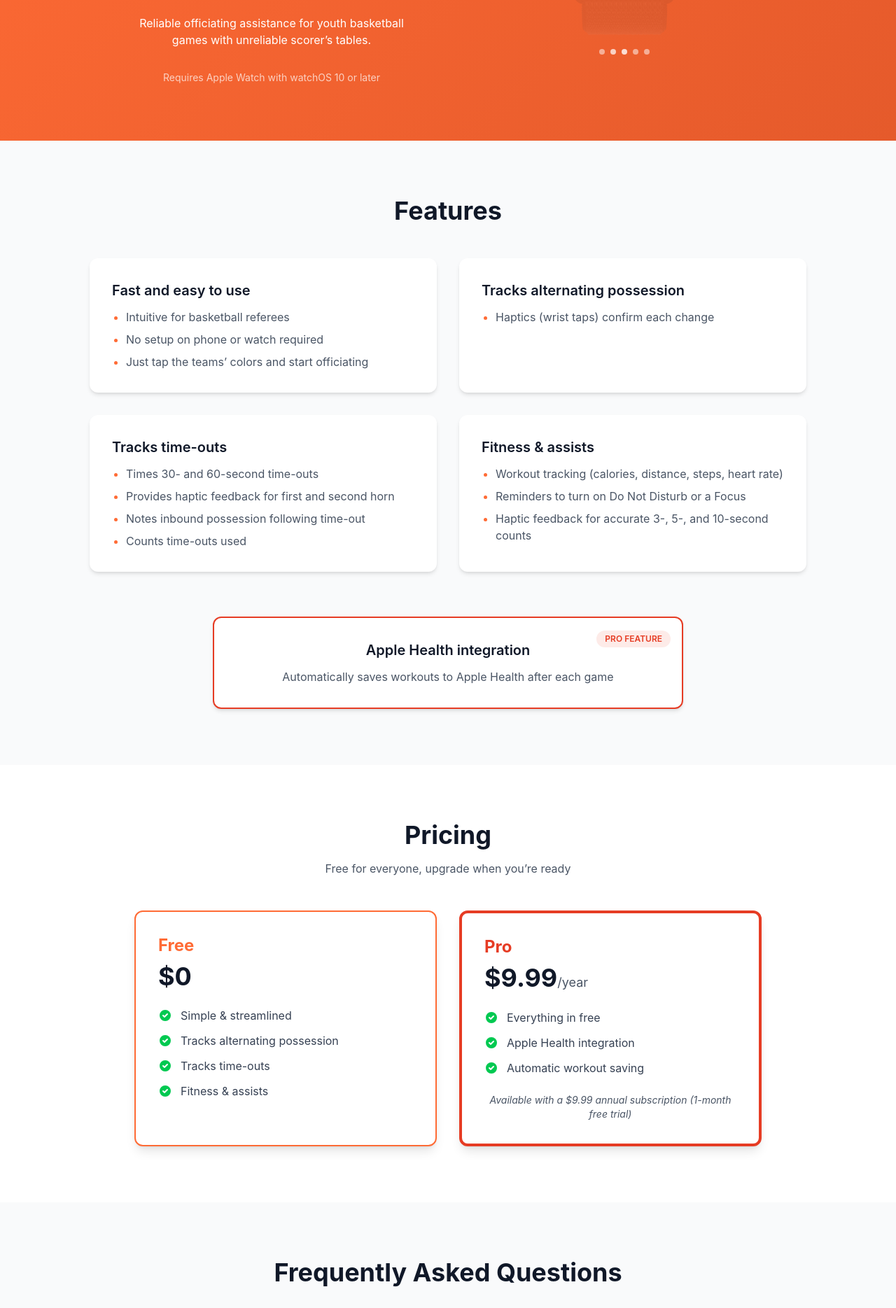
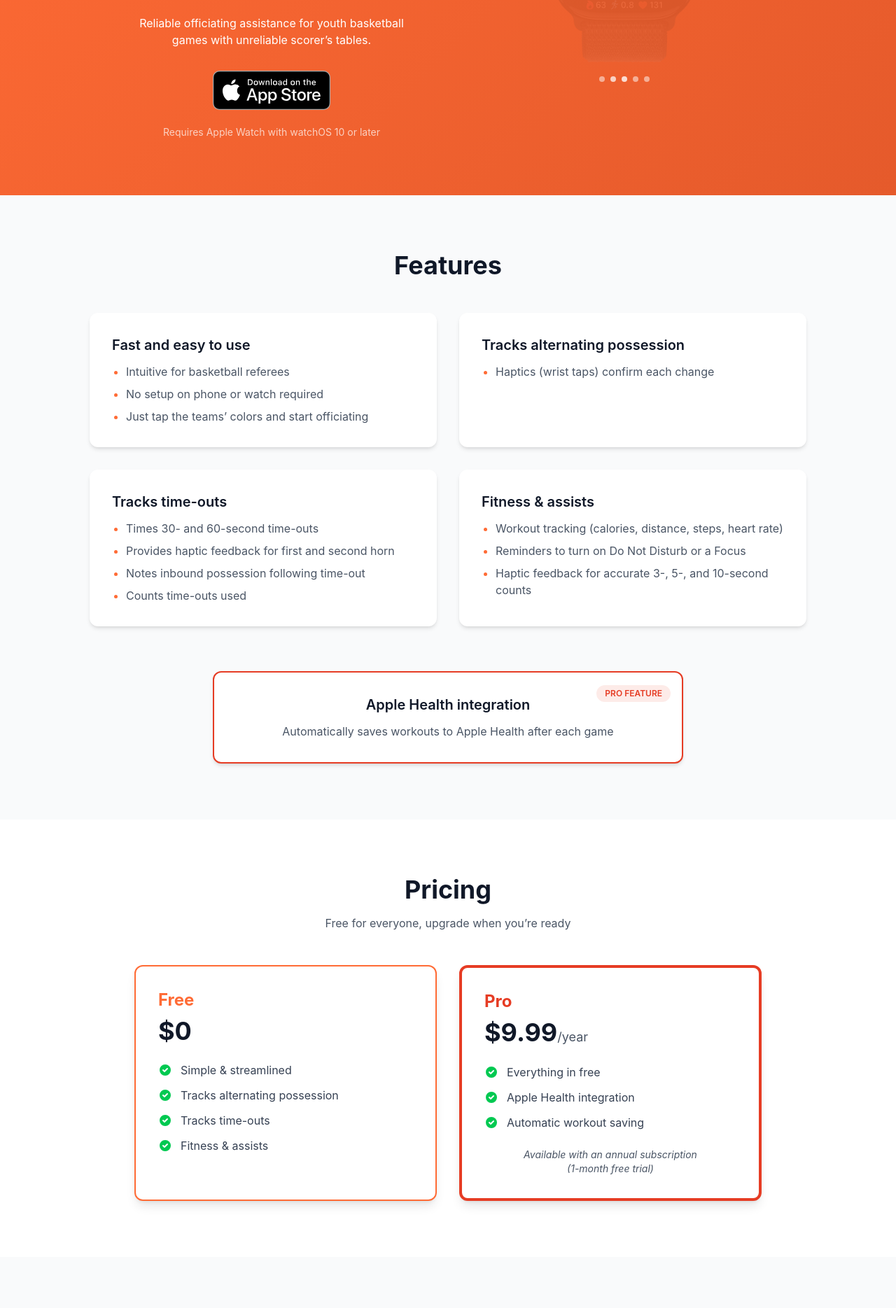
Before and after one commit to Toolsay/HoopRefWebsite, a plain HTML site: page index.html in a window 1280 px wide. Shown: the part 491-2360 px from the top of the page at 70% size. Drawn offline with Linux system fonts and the light colour scheme.

Commit message:
Show App Store links.

```diff
--- a/index.html
+++ b/index.html
@@ -24,10 +24,9 @@
 					<a href="#pricing" class="text-gray-700 dark:text-gray-300 hover:text-hoop-orange transition">Pricing</a>
 					<a href="#faq" class="text-gray-700 dark:text-gray-300 hover:text-hoop-orange transition">FAQ</a>
 				</div>
-				<!-- Download hidden pending first release.
-				<a href="https://apps.apple.com/us/app/hoop-ref/id000" class="bg-hoop-orange text-white px-6 py-2 rounded-full font-semibold hover:bg-hoop-orange-dark transition">
+				<a href="https://apps.apple.com/us/app/hoop-ref/id6756810584" class="bg-hoop-orange text-white px-6 py-2 rounded-full font-semibold hover:bg-hoop-orange-dark transition">
 					Download
-				</a> -->
+				</a>
 			</div>
 		</div>
 	</nav>
@@ -52,10 +51,9 @@
 					<p class="mb-8 max-w-sm mx-auto">
 						Reliable officiating assistance for youth basketball games with unreliable scorer’s tables.
 					</p>
-					<!-- Download hidden pending first release.
-					<a href="https://apps.apple.com/us/app/hoop-ref/id000" target="_blank" rel="noopener noreferrer" class="inline-block hover:opacity-80 transition mb-4">
+					<a href="https://apps.apple.com/us/app/hoop-ref/id6756810584" target="_blank" rel="noopener noreferrer" class="inline-block hover:opacity-80 transition mb-4">
 						<img src="download-app-store.svg" alt="Download on the App Store" class="h-14 mx-auto">
-					</a> -->
+					</a>
 					<p class="text-white/70 text-sm">
 						Requires Apple Watch with watchOS 10 or later
 					</p>
@@ -221,7 +219,7 @@
 							<span class="text-gray-700 dark:text-gray-300">Automatic workout saving</span>
 						</li>
 					</ul>
-					<p class="text-sm text-gray-600 dark:text-gray-400 text-center italic">Available with a $9.99 annual subscription (1-month free trial)</p>
+					<p class="text-sm text-gray-600 dark:text-gray-400 text-center italic">Available with an annual subscription<br>(1-month free trial)</p>
 				</div>
 			</div>
 		</div>
```
